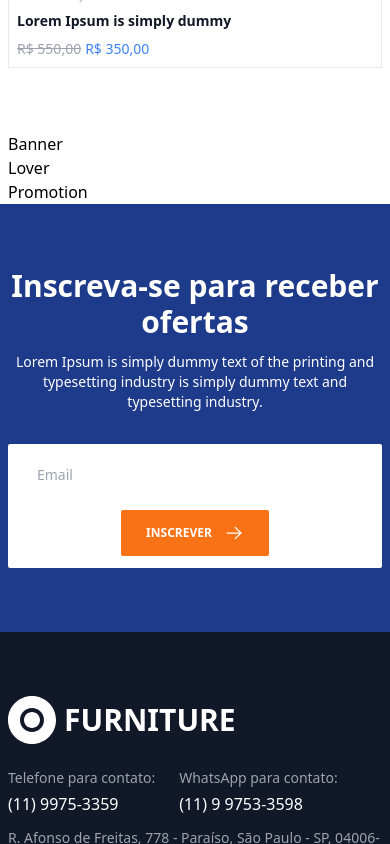
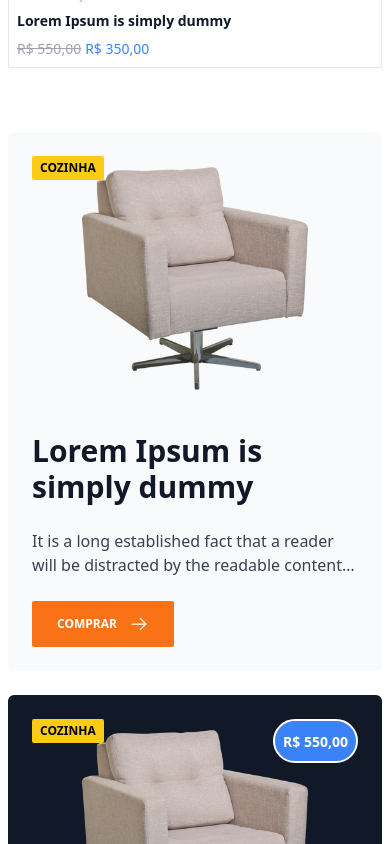
Before and after one commit to bhigoreduardo/mern-application, a React (Vite) app in the folder web/: page / in a window 390 px wide. Shown: the part 9380-10224 px from the top of the page. Built offline with nearby package versions, Linux system fonts and the light colour scheme.

Commit message:
:art: Feat: Create banner widget

```diff
--- a/web/src/app/components/ui/cards/hero-card.jsx
+++ b/web/src/app/components/ui/cards/hero-card.jsx
@@ -17,15 +17,17 @@
   badge,
   price,
   smallCard = false,
+  bannerCard = false,
+  darkCard = false,
   first = false,
   className,
 }) {
   return (
     <article
       className={mergeClassName(
-        `!text-start relative flex items-center justify-between gap-9 w-full ${
+        `!text-start relative flex items-center justify-between gap-9 w-full bg-gray-50 rounded-md ${
           smallCard ? 'p-6' : 'lg:p-14 md:p-8 p-6'
-        } bg-gray-50 rounded-md`,
+        }`,
         className
       )}
     >
@@ -37,8 +39,12 @@
           </span>
         </div>
       )}
-      {smallCard && badge && (
-        <Badge className="absolute top-6 right-6 font-semibold text-black uppercase bg-yellow-400">
+      {badge && (
+        <Badge
+          className={`absolute top-6 font-semibold text-black uppercase bg-yellow-400 ${
+            smallCard ? 'right-6' : 'left-6'
+          }`}
+        >
           {badge}
         </Badge>
       )}
@@ -58,13 +64,21 @@
           </span>
         )}
         <h3
-          className={`font-semibold line-clamp-2 ${smallCard ? 'text-xl' : 'xl:text-5xl text-3xl'} ${
-            first ? 'text-white' : 'text-gray-900'
-          }`}
+          className={`font-semibold line-clamp-2 ${
+            smallCard
+              ? 'text-xl'
+              : bannerCard
+              ? 'text-3xl'
+              : 'xl:text-5xl text-3xl'
+          } ${darkCard ? 'text-white' : 'text-gray-900'}`}
         >
           {name}
         </h3>
-        <p className="font-thin xl:text-lg text-base text-gray-700 line-clamp-2">
+        <p
+          className={`font-thin xl:text-lg text-base line-clamp-2 ${
+            darkCard ? 'text-gray-400' : 'text-gray-700'
+          }`}
+        >
           {description}
         </p>
         {smallCard && price && !first && (
@@ -83,7 +97,9 @@
       <img
         src={`${import.meta.env.VITE_SERVER_PUBLIC_IMAGES}/${image}`}
         alt={name}
-        className={`${smallCard ? '!max-w-[170px]' : 'sm:!max-w-[350px] !max-w-[250px]'}`}
+        className={`${
+          smallCard ? '!max-w-[170px]' : 'sm:!max-w-[350px] !max-w-[250px]'
+        }`}
       />
     </article>
   )
--- a/web/src/app/components/widget/public/home/banner.jsx
+++ b/web/src/app/components/widget/public/home/banner.jsx
@@ -1,9 +1,28 @@
+import { hero } from '../../../../../utils/mocks/public'
+import HeroCard from '../../../ui/cards/hero-card'
 import Container from '../../../ui/common/container'
 
 export default function Banner() {
   return (
     <section>
-      <Container>Banner</Container>
+      <Container className="flex items-center sm:flex-row flex-col justify-between gap-6">
+        {hero?.slider?.map((item, i) => (
+          <HeroCard
+            key={i}
+            bannerCard
+            darkCard={i === 1}
+            name={item?.product?.name}
+            description={item.description}
+            image={item?.product?.cover}
+            href={``}
+            badge={`Cozinha`}
+            offer={i === 1 && item?.product?.price}
+            className={`flex-col-reverse xl:flex-row ${
+              i === 1 && 'bg-gray-900'
+            }`}
+          />
+        ))}
+      </Container>
     </section>
   )
 }
--- a/web/src/app/components/widget/public/home/hero.jsx
+++ b/web/src/app/components/widget/public/home/hero.jsx
@@ -32,6 +32,7 @@
             {hero?.banner?.map((item, i) => (
               <HeroCard
                 key={i}
+                darkCard={i === 0}
                 subTitle={item.subTitle}
                 name={item?.product?.name}
                 image={item?.product?.cover}
```
